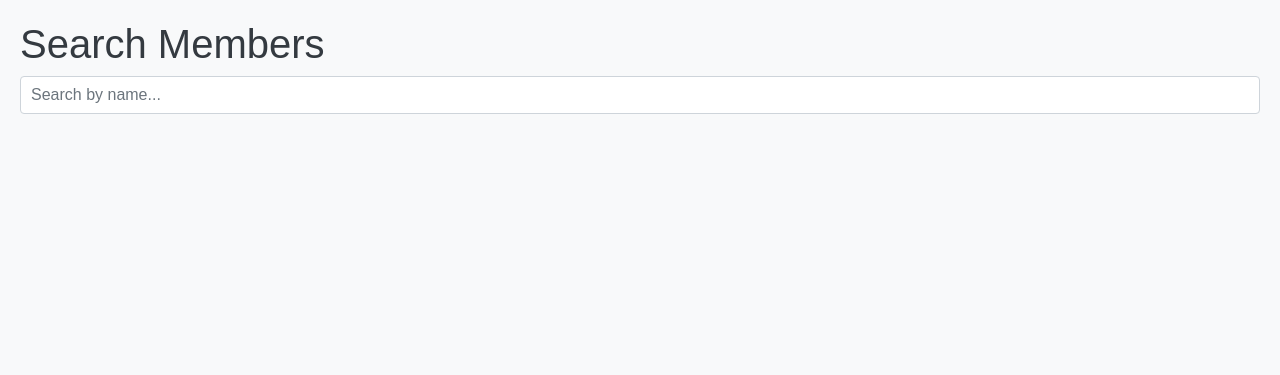
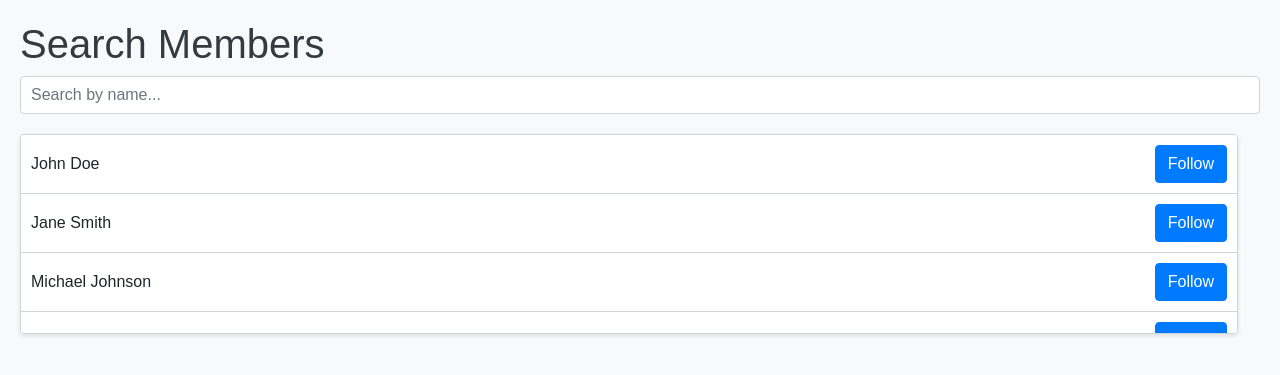
Before and after one commit to Yashwanth-KVS/EnviroChat---A-platform-to-share-ideas-to-help-achieve-sustainability, a Django app: page /myapp/search/ in a window 1280 px wide. Shown: the top 375 px of the page. Run offline with Django 5.2, Linux system fonts and the light colour scheme; some libraries are stand-ins or nearby versions.

Commit message:
dropdown box redirecting to new page

```diff
--- a/myapp/Templates/search.html
+++ b/myapp/Templates/search.html
@@ -34,7 +34,6 @@
         }
 
         #results {
-            display: none;
             border: 1px solid #ced4da;
             border-radius: 4px;
             background-color: #fff;
@@ -43,7 +42,6 @@
             margin: 0;
             max-height: 200px;
             overflow-y: auto;
-            position: absolute;
             width: calc(100% - 22px); /* Account for padding and border */
             box-shadow: 0 2px 4px rgba(0, 0, 0, 0.1);
         }
@@ -52,6 +50,8 @@
             display: flex;
             justify-content: space-between;
             align-items: center;
+            padding: 10px;
+            border-bottom: 1px solid #ced4da;
         }
 
         #results .btn-follow {
@@ -61,55 +61,21 @@
 </head>
 <body>
     <h1>Search Members</h1>
-    <form>
-        <div class="dropdown">
-            <input type="text" id="searchInput" name="query" placeholder="Search by name..." class="form-control" autocomplete="off" data-toggle="dropdown" aria-haspopup="true" aria-expanded="false">
-            <div id="results" class="dropdown-menu" aria-labelledby="searchInput">
-                <!-- Static data as placeholder -->
-                <a class="dropdown-item" href="#">
-                    <span>John Doe</span>
-                    <button class="btn btn-primary btn-follow">Follow</button>
-                </a>
-                <a class="dropdown-item" href="#">
-                    <span>Jane Smith</span>
-                    <button class="btn btn-primary btn-follow">Follow</button>
-                </a>
-                <a class="dropdown-item" href="#">
-                    <span>Michael Johnson</span>
-                    <button class="btn btn-primary btn-follow">Follow</button>
-                </a>
-                <a class="dropdown-item" href="#">
-                    <span>Emily Davis</span>
-                    <button class="btn btn-primary btn-follow">Follow</button>
-                </a>
-                <a class="dropdown-item" href="#">
-                    <span>David Brown</span>
-                    <button class="btn btn-primary btn-follow">Follow</button>
-                </a>
-            </div>
-        </div>
+    <form method="GET" action="{% url 'search_members' %}">
+        <input type="text" id="searchInput" name="query" placeholder="Search by name..." class="form-control" value="{{ query }}">
     </form>
 
-    <script>
-        $(document).ready(function() {
-            $('#searchInput').on('input', function() {
-                $('#results').show();
-            });
-
-            // Hide the results when clicking outside
-            $(document).click(function(event) {
-                if (!$(event.target).closest('#searchInput, #results').length) {
-                    $('#results').hide();
-                }
-            });
-
-            // Hide the results when pressing escape
-            $(document).keydown(function(event) {
-                if (event.key === "Escape") {
-                    $('#results').hide();
-                }
-            });
-        });
-    </script>
+    {% if results %}
+        <ul id="results">
+            {% for result in results %}
+                <li class="dropdown-item">
+                    <span>{{ result.name }}</span>
+                    <a href="{% url 'member_details' result.id %}" class="btn btn-primary btn-follow">Follow</a>
+                </li>
+            {% endfor %}
+        </ul>
+    {% else %}
+        <p>No results found</p>
+    {% endif %}
 </body>
 </html>
--- a/myapp/urls.py
+++ b/myapp/urls.py
@@ -5,5 +5,5 @@ urlpatterns = [
     path('register/', views.register, name='register'),
     path('login/', views.user_login, name='login'),
     path('search/', views.search_members, name='search_members'),
-
+    path('details/<int:member_id>/', views.member_details, name='member_details'),
 ]
--- a/myapp/views.py
+++ b/myapp/views.py
@@ -1,9 +1,15 @@
+from datetime import datetime
+
 from django.shortcuts import render
 from .models import Followers
 from django.shortcuts import render, redirect
 from django.contrib.auth import authenticate, login
 from django.contrib import messages
 from .forms import UserRegisterForm
+from django.http import JsonResponse
+from .models import Member
+from django.shortcuts import render
+import datetime
 
 
 def register(request):
@@ -39,10 +45,32 @@ def followers(request, latest_tweets=None):
     return render(request, 'myapp/templates/myapp/tweet.html', context)
 
 
+# views.py
+
+
+# views.py
+
+
+# views.py
+from django.shortcuts import render
+
+
 def search_members(request):
-    if request.headers.get('x-requested-with') == 'XMLHttpRequest':
-        query = request.GET.get('query', '')
-        members = Member.objects.filter(first_name__icontains=query)
-        results = [{'id': member.id, 'name': member.first_name} for member in members]
-        return JsonResponse(results, safe=False)
-    return render(request, 'search.html')
+    query = request.GET.get('query', '')
+    results = []
+    if query:
+        members = Member.objects.filter(first_name__icontains(query))[:5]
+        results = [{'id': member.user_id, 'name': member.first_name} for member in members]
+    else:
+        results = [
+            {'id': 1, 'name': 'John Doe'},
+            {'id': 2, 'name': 'Jane Smith'},
+            {'id': 3, 'name': 'Michael Johnson'},
+            {'id': 4, 'name': 'Emily Davis'},
+            {'id': 5, 'name': 'David Brown'},
+        ]
+    return render(request, 'search.html', {'results': results, 'query': query})
+
+
+def member_details(request, member_id):
+    return render(request, 'details.html')
```
Also changed, not shown: myapp/Templates/details.html (added, +16 -0 lines).
